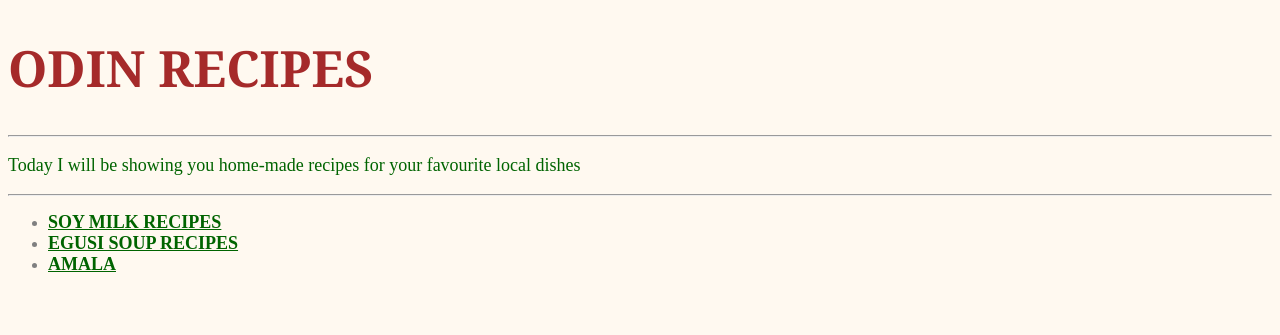
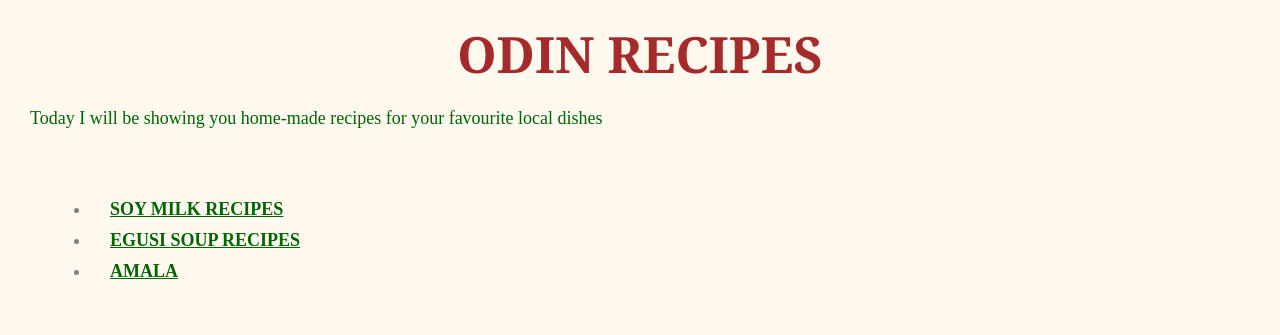
Before and after one commit to STEPHENOSHATEYE/odin-recipes, a plain HTML site: page index.html in a window 1280 px wide. Drawn offline with Linux system fonts and the light colour scheme.

Commit message:
added style to css

```diff
--- a/index.html
+++ b/index.html
@@ -6,14 +6,18 @@
     <link rel="stylesheet" href="style.css">
 </head>
 <body>
+
     <h1>ODIN RECIPES</h1>
     <hr>
     <p class="para">Today I will be showing you home-made recipes for your favourite local dishes</p>
     <hr>
-    <ul>
-        <li><strong><a class="link" href="./recipes/soy-milk-recipes.html" rel="noopener noreferrer">SOY MILK RECIPES</a> </strong></li>
-        <li><strong><a class="link" href="./recipes/egusi-soup-recipes.html" target="_blank" rel="noopener noreferrer">EGUSI SOUP RECIPES</a> </strong></li>
-        <li><strong><a class="link" href="./recipes/amala.html" target="_blank" rel="noopener noreferrer">AMALA</a> </strong></li>
-    </ul>
+    <div>
+        <ul>
+            <li><strong><a class="link" href="./recipes/soy-milk-recipes.html" rel="noopener noreferrer">SOY MILK RECIPES</a> </strong></li>
+            <li><strong><a class="link" href="./recipes/egusi-soup-recipes.html" target="_blank" rel="noopener noreferrer">EGUSI SOUP RECIPES</a> </strong></li>
+            <li><strong><a class="link" href="./recipes/amala.html" target="_blank" rel="noopener noreferrer">AMALA</a> </strong></li>
+        </ul>
+    </div>
+
 </body>
 </html>
--- a/style.css
+++ b/style.css
@@ -1,6 +1,14 @@
 *{
     color:grey;
     background-color: rgb(255, 249, 240);
+    margin: 10px;
+    border: 0px;
+    padding: 0px;
+}
+
+div{
+    padding-left: 20px;
+    padding: 40px;
 }
 
 h1{
@@ -8,7 +16,9 @@ h1{
     color: brown;
     font-weight: 1200;
     font-size: 50px;
+    text-align: center;
 }
+
 .link,
 .para {
     color: darkgreen;
```
